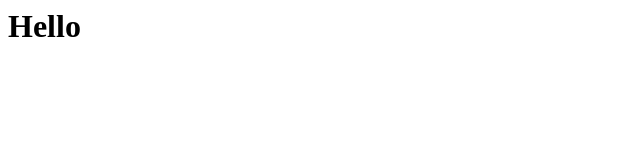
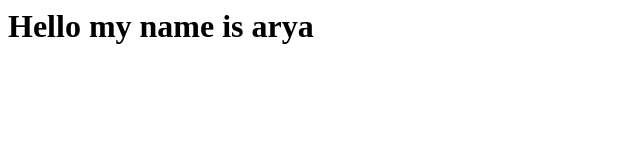
Before and after one commit to aryndraa/tugas_praktik_vercel, a plain HTML site: page index.html in a window 1280 px wide. Shown: the whole page, without its empty margins (0-640 px from the left). Drawn offline with Linux system fonts and the light colour scheme.

Commit message:
second commit, add name

```diff
--- a/index.html
+++ b/index.html
@@ -1 +1 @@
-<h1>Hello</h1>
+<h1>Hello my name is arya</h1>
```
